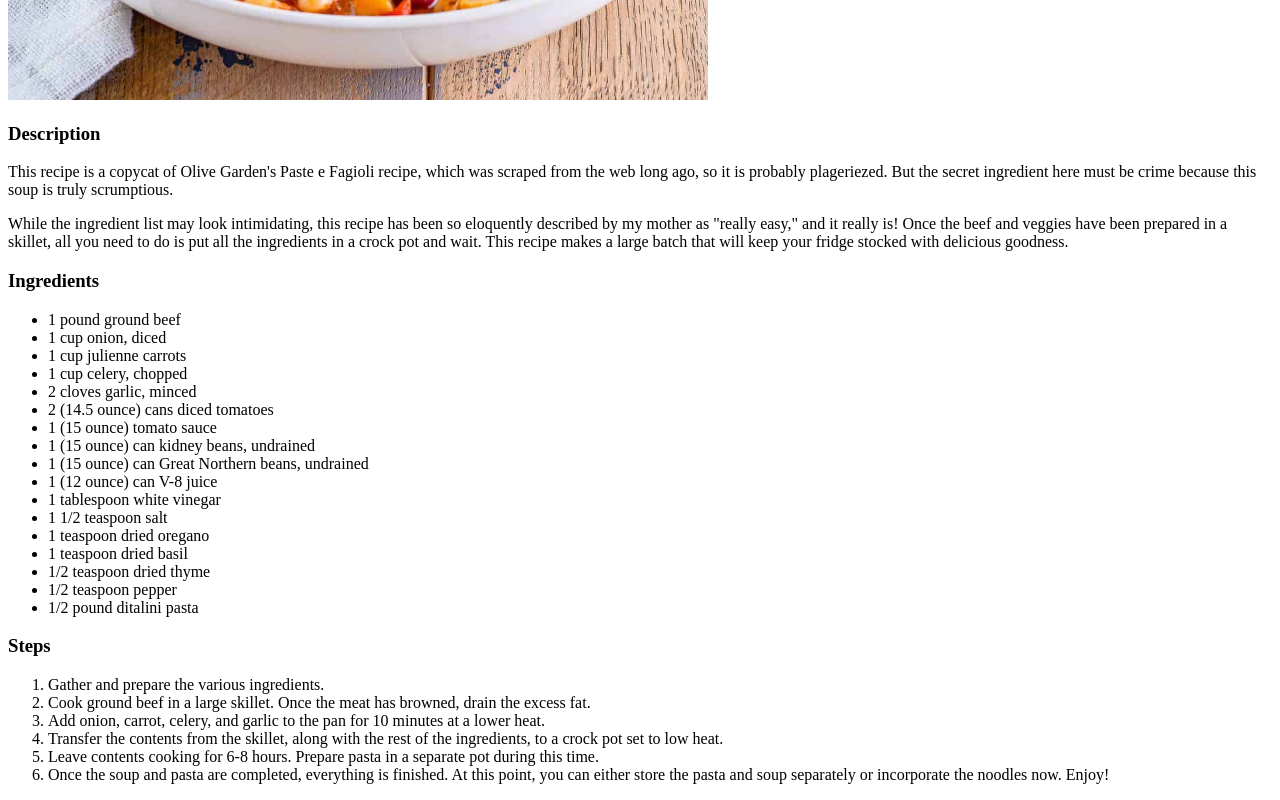
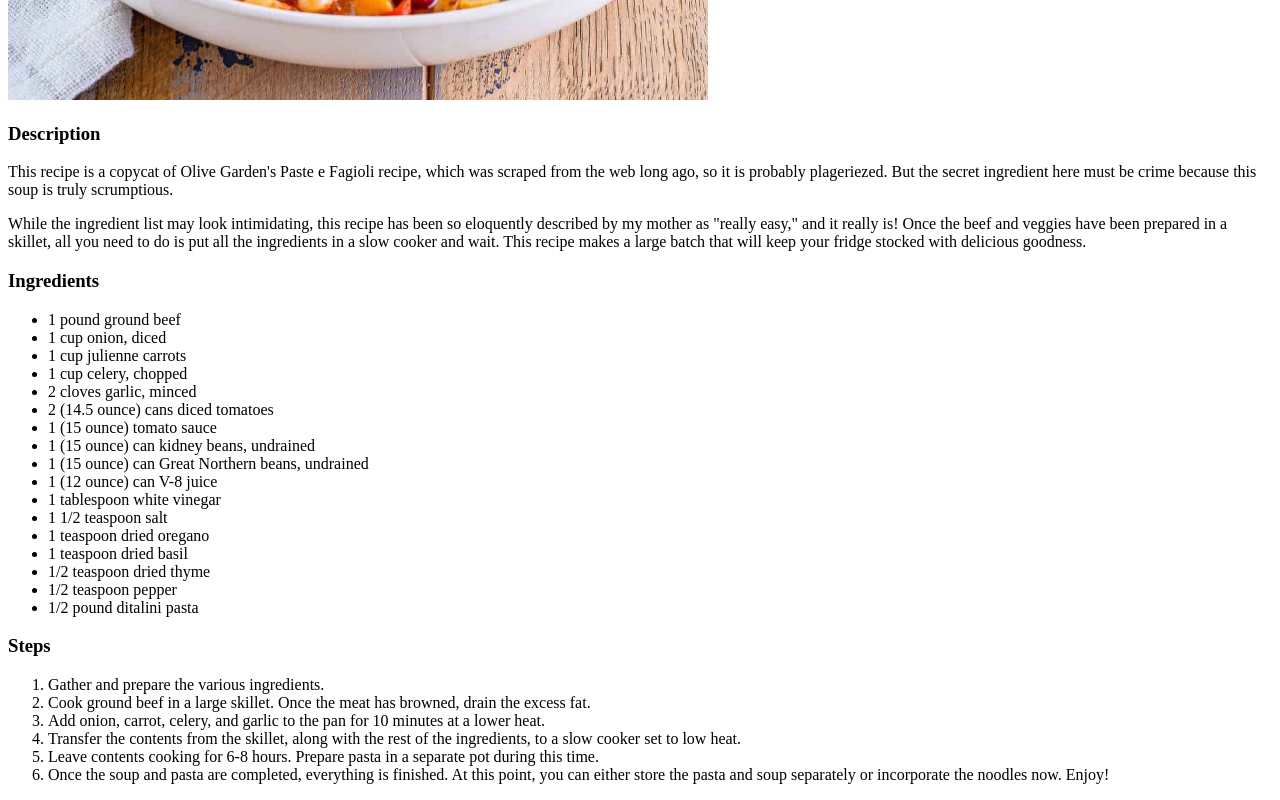
Before and after one commit to NolanBrownsberger/odin-recipes, a plain HTML site: page recipes/pasta_e_fagioli.html in a window 1280 px wide. Shown: the part 706-1506 px from the top of the page. Drawn offline with Linux system fonts and the light colour scheme.

Commit message:
Remove Crock-Pot propaganda and sloppy_joe.jpg

```diff
--- a/recipes/pasta_e_fagioli.html
+++ b/recipes/pasta_e_fagioli.html
@@ -21,7 +21,7 @@
     <p>
       While the ingredient list may look intimidating, this recipe has been so eloquently described by my
       mother as "really easy," and it really is! Once the beef and veggies have been prepared in a
-      skillet, all you need to do is put all the ingredients in a crock pot and wait. This recipe makes
+      skillet, all you need to do is put all the ingredients in a slow cooker and wait. This recipe makes
       a large batch that will keep your fridge stocked with delicious goodness.
     </p>
 
@@ -51,7 +51,7 @@
       <li>Gather and prepare the various ingredients.</li>
       <li>Cook ground beef in a large skillet. Once the meat has browned, drain the excess fat.</li>
       <li>Add onion, carrot, celery, and garlic to the pan for 10 minutes at a lower heat.</li>
-      <li>Transfer the contents from the skillet, along with the rest of the ingredients, to a crock pot set to low heat.</li>
+      <li>Transfer the contents from the skillet, along with the rest of the ingredients, to a slow cooker set to low heat.</li>
       <li>Leave contents cooking for 6-8 hours. Prepare pasta in a separate pot during this time.</li>
       <li>
         Once the soup and pasta are completed, everything is finished. At this point, you can either store
```
Also changed, not shown: images/sloppy_joe.jpg (deleted).
